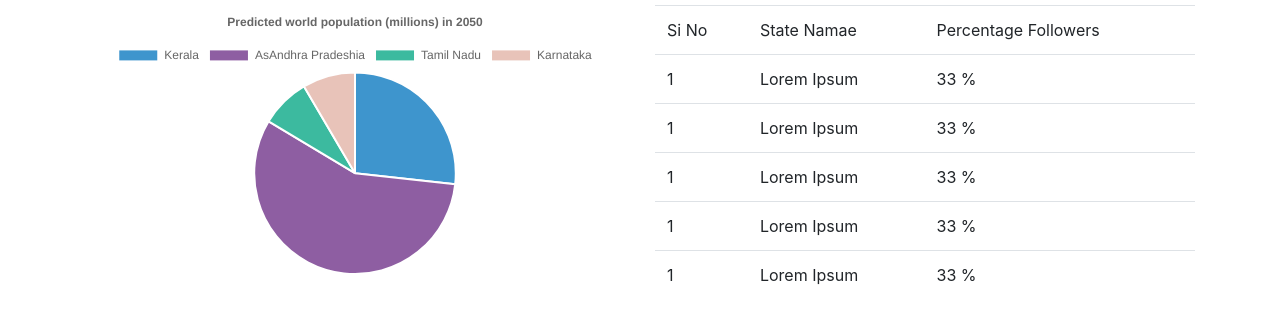
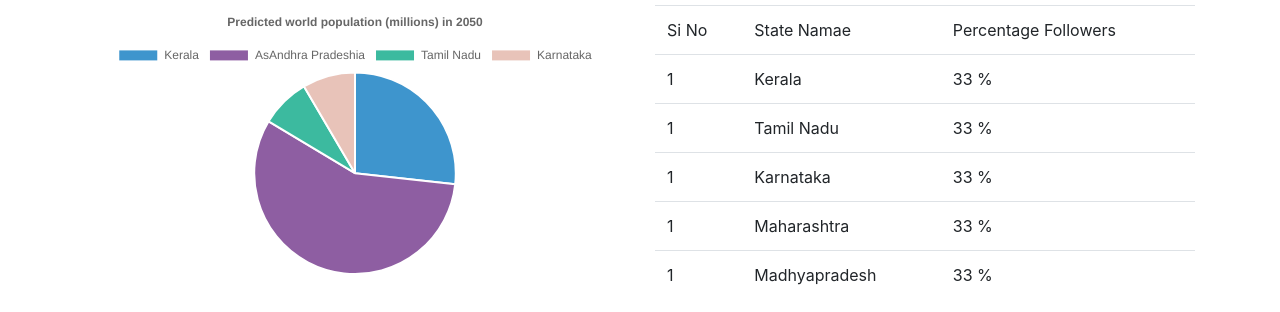
Before and after one commit to arunkumarv/Twitter_crime_tool, a plain HTML site: page eight.html in a window 1280 px wide. Shown: the part 41-353 px from the top of the page. Drawn offline with Linux system fonts and the light colour scheme.

Commit message:
Update eight.html

```diff
--- a/eight.html
+++ b/eight.html
@@ -25,27 +25,27 @@
                     </tr>
                     <tr>
                         <td>1</td>
-                        <td>Lorem Ipsum</td>
+                        <td>Kerala</td>
                         <td>33 %</td>
                     </tr>
                     <tr>
                         <td>1</td>
-                        <td>Lorem Ipsum</td>
+                        <td>Tamil Nadu</td>
                         <td>33 %</td>
                     </tr>
                     <tr>
                         <td>1</td>
-                        <td>Lorem Ipsum</td>
+                        <td>Karnataka</td>
                         <td>33 %</td>
                     </tr>
                     <tr>
                         <td>1</td>
-                        <td>Lorem Ipsum</td>
+                        <td>Maharashtra</td>
                         <td>33 %</td>
                     </tr>
                     <tr>
                         <td>1</td>
-                        <td>Lorem Ipsum</td>
+                        <td>Madhyapradesh</td>
                         <td>33 %</td>
                     </tr>
                 </table>
```
